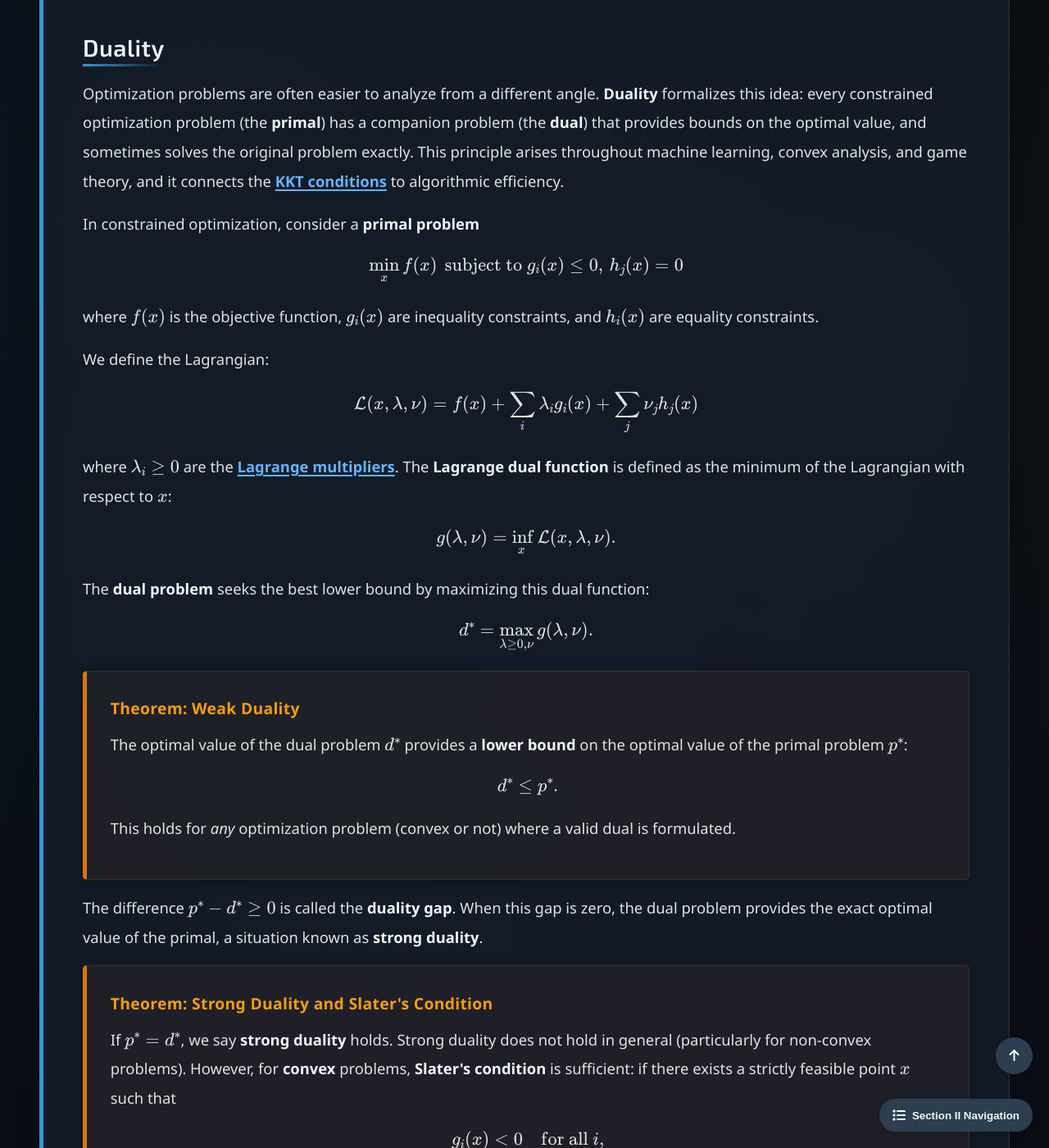
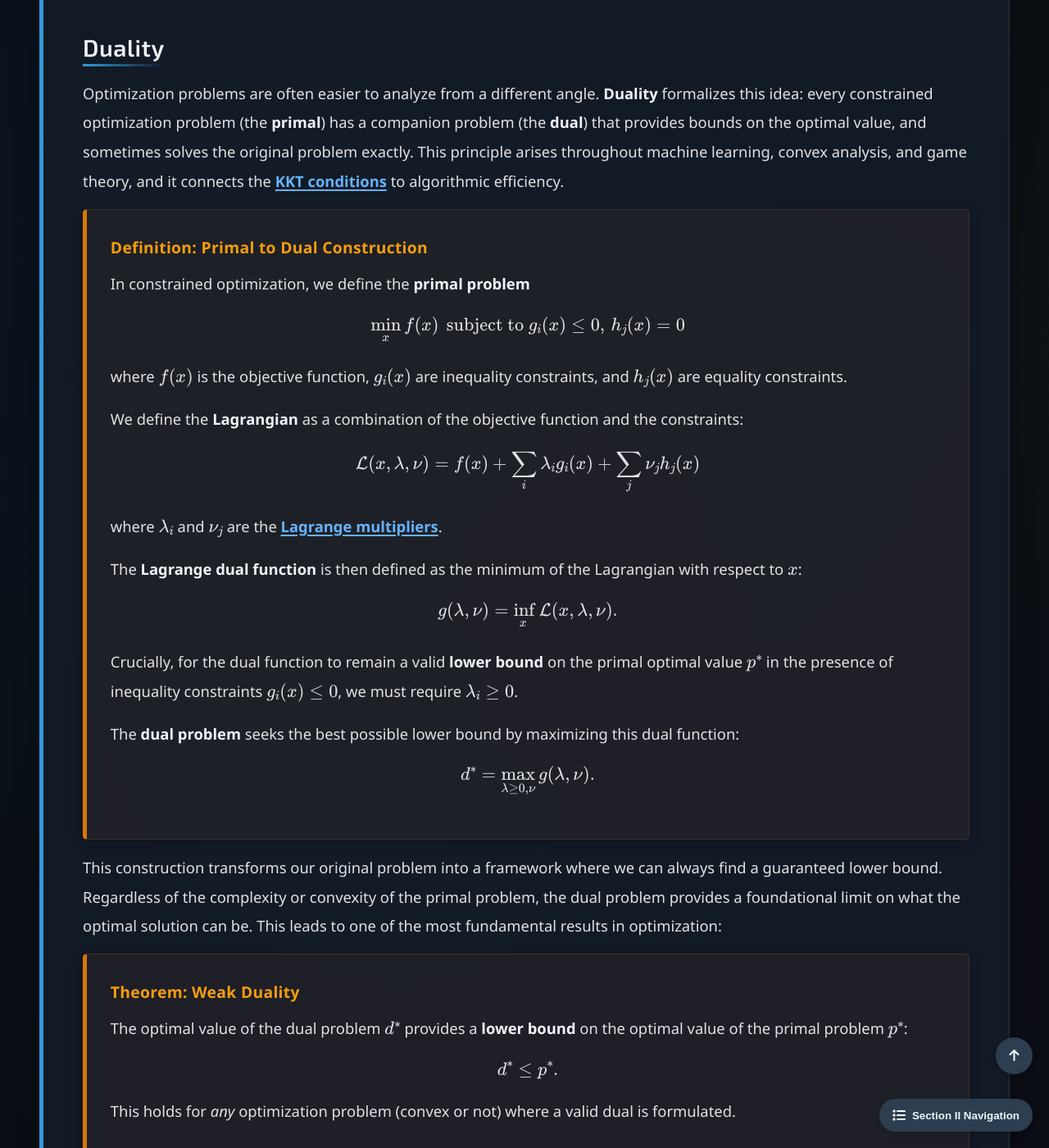
Before and after one commit to Yusukey01/yusukey01.github.io, a Jekyll site: the page built from Mathematics/Calculus/duality.html, in a window 1280 px wide and 1400 px high, scrolled down 679 px. Shown: the whole window at 82% size. Built offline with Jekyll 4.4.1, drawn with Linux system fonts in a browser that asks for light colours.

Commit message:
revised explanations

```diff
--- a/Mathematics/Calculus/duality.html
+++ b/Mathematics/Calculus/duality.html
@@ -35,28 +35,46 @@ uses_python: false
                     algorithmic efficiency.
                 </p>
 
+                <div class="theorem">
+                    <span class="theorem-title">Definition: Primal to Dual Construction</span>
                     <p>
-                    In constrained optimization, consider a <strong>primal problem</strong>
+                        In constrained optimization, we define the <strong>primal problem</strong>
                         \[
                         \min_x f(x) \, \text{ subject to } g_i (x) \leq 0,  \, h_j (x) = 0
                         \]
-                    where \(f(x)\) is the objective function, \(g_i(x)\) are inequality constraints, and \(h_i(x)\) are equality
+                        where \(f(x)\) is the objective function, \(g_i(x)\) are inequality constraints, and \(h_j(x)\) are equality
                         constraints.
+                    </p>
+
                     <p>
-                    We define the Lagrangian:
+                        We define the <strong>Lagrangian</strong> as a combination of the objective function and the constraints:
                         \[
                         \mathcal{L}(x, \lambda, \nu) = f(x) + \sum_i \lambda_i g_i(x) + \sum_j \nu_j h_j(x)
                         \]
-                    where \(\lambda_i \geq 0\) are the <a href='constrained_opt.html'><strong>Lagrange multipliers</strong></a>.
+                        where \(\lambda_i\) and \(\nu_j\) are the <a href='constrained_opt.html'><strong>Lagrange multipliers</strong></a>.
+                    </p>
 
-                    The <strong>Lagrange dual function</strong> is defined as the minimum of the Lagrangian with respect to \(x\):
+                    <p>
+                        The <strong>Lagrange dual function</strong> is then defined as the minimum of the Lagrangian with respect to \(x\):
                         \[
                         g(\lambda, \nu) = \inf_x \mathcal{L}(x, \lambda, \nu).
                         \]
-                    The <strong>dual problem</strong> seeks the best lower bound by maximizing this dual function:
+                        Crucially, for the dual function to remain a valid <strong>lower bound</strong> on the primal optimal value \(p^*\)
+                        in the presence of inequality constraints \(g_i(x) \leq 0\), we must require \(\lambda_i \geq 0\).
+                    </p>
+
+                    <p>
+                        The <strong>dual problem</strong> seeks the best possible lower bound by maximizing this dual function:
                         \[
                         d^* = \max_{\lambda \geq 0, \nu} g(\lambda, \nu).
                         \]
+                    </p>
+                </div>
+
+                <p>
+                    This construction transforms our original problem into a framework where we can always find a guaranteed lower bound.
+                    Regardless of the complexity or convexity of the primal problem, the dual problem provides a foundational limit on what
+                    the optimal solution can be. This leads to one of the most fundamental results in optimization:
                 </p>
 
                 <div class="theorem">
```
Lines whose indentation alone changed are shown as unchanged.
